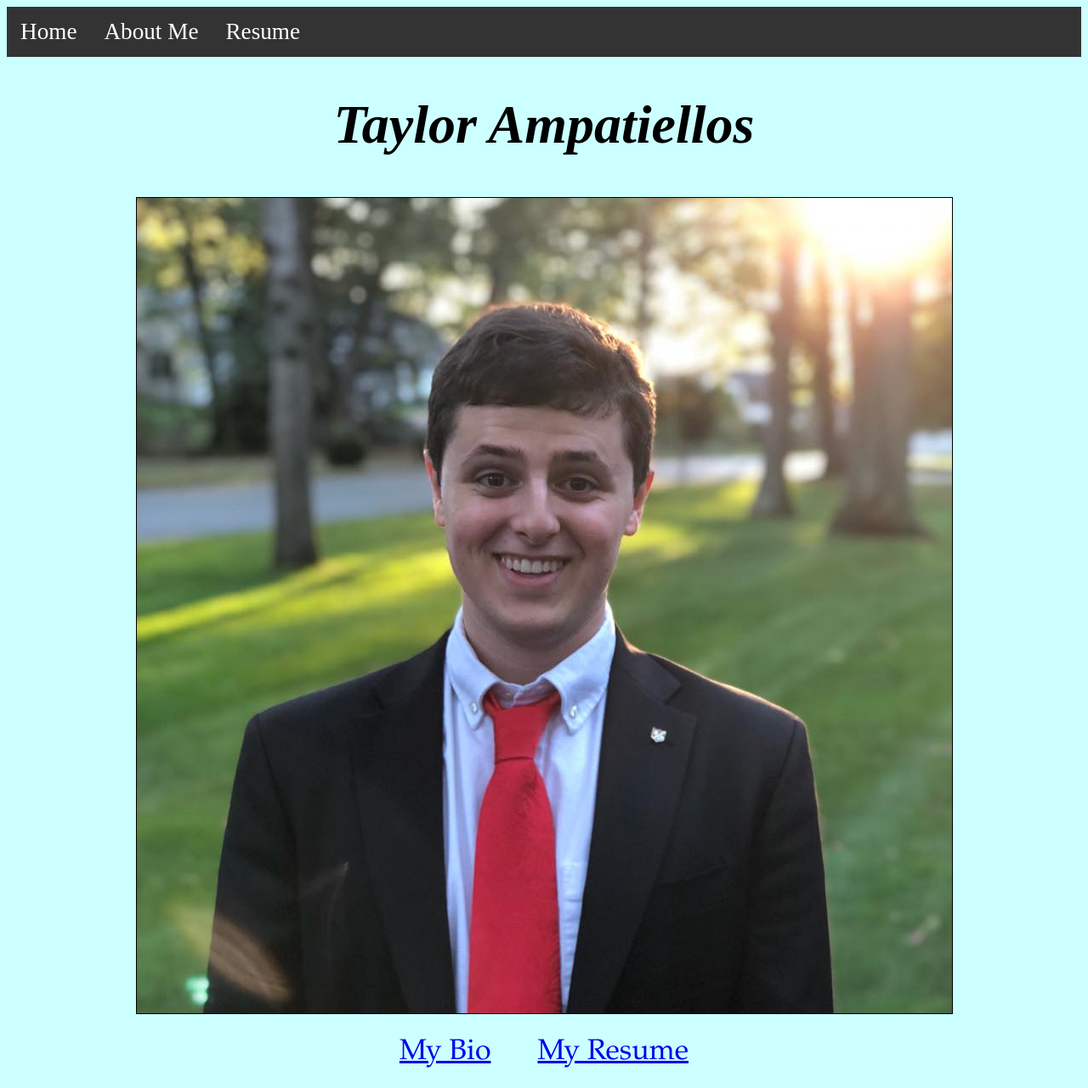
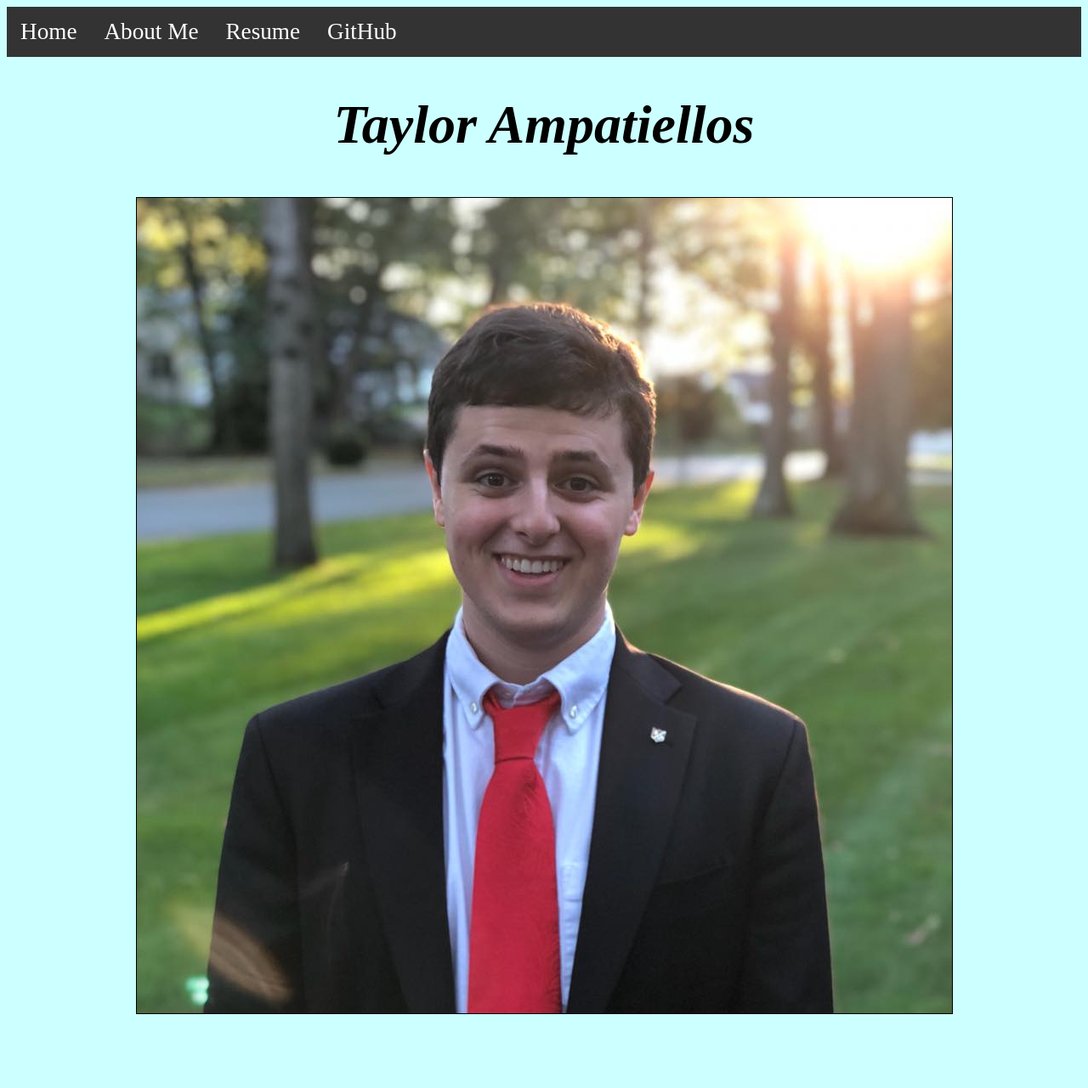
Before and after one commit to Taylor-Ampatiellos/Taylor-Ampatiellos.github.io, a plain HTML site: page index.html in a window 1280 px wide. Shown: the whole page at 85% size. After the commit the page ends 1219 px from the top, so only its background shows below. Drawn offline with nearby package versions, Linux system fonts and the light colour scheme.

Commit message:
Added resume PDF and link to GitHub

```diff
--- a/index.html
+++ b/index.html
@@ -19,10 +19,6 @@
 
 		<h1>Taylor Ampatiellos</h1>
 		<p><img src="me.jpg" alt="Picture of Me" /></p>
-		<div class="links">
-			<a href="bio.html">My Bio</a>
-			<a href="resume.html">My Resume</a>
-		</div>
 
 
 	</body>
--- a/menuBar.html
+++ b/menuBar.html
@@ -6,6 +6,7 @@
 		<ul>
 			<li><a href="index.html">Home</a></li>
   			<li><a href="bio.html">About Me</a></li>
-  			<li><a href="resume.html">Resume</a></li>
+  			<li><a href="Resume_Taylor_Ampatiellos.pdf">Resume</a></li>
+  			<li><a href="https://github.com/Taylor-Ampatiellos">GitHub</a></li>
 		</ul>
 </nav>
```
Also changed, not shown: bio.html (+6 -4 lines), 1 other file.
